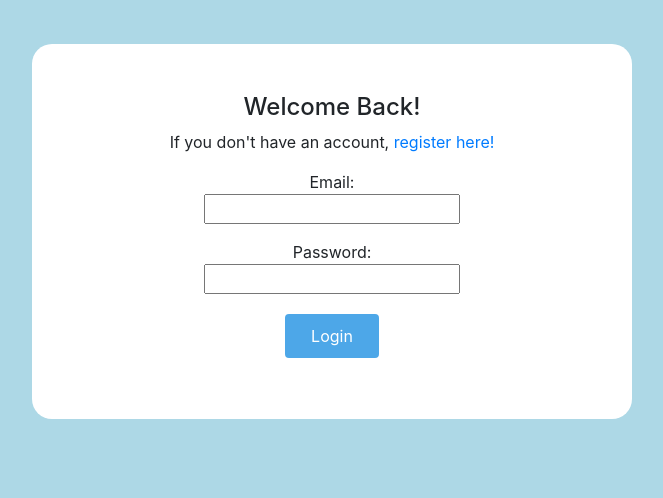
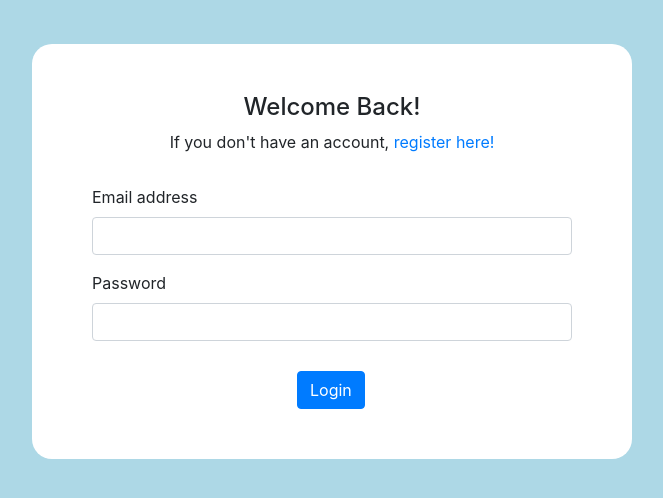
Before and after one commit to Nishant-Ray/NutritionPlus, a Flask app: page /login in a window 1280 px wide. Shown: the part 56-554 px from the top of the page, without its empty margins (418-1081 px from the left). Run offline with Flask 2, Linux system fonts and the light colour scheme; some libraries are stand-ins or nearby versions.

Commit message:
Updated UI

```diff
--- a/templates/login.html
+++ b/templates/login.html
@@ -12,7 +12,7 @@
 			top: 100px;
 			left: 450px;
 			width: 600px;
-			height: 375px;
+			height: 415px;
 			margin: auto;
   			background-color: white;
   			border-radius: 20px;
@@ -61,39 +61,31 @@
 				{% endif %}
 			{% endwith %}
 
-			<form action="#" method="post">
 			<BR>
 			<h4 style="text-align: center">Welcome Back!</h4>
 			<p style="text-align: center">
 				If you don't have an account,
 				<a class="link" href="/register">register here!</a>
 			</p>
-				<p  style="text-align: center">
-					Email:
-					<BR>
-					<input type="Email" name="em">
-				</p>
-				<p  style="text-align: center">
-					Password:
-					<BR>
-					<input type="Password" name="pw">
-				</p>
-				<p  style="text-align: center">
-					<input type="submit"
-					       style="background-color: #4da7e8;
-					              border: 2px solid #4da7e8;
-					              border-radius: 4px;
-					              color: white;
-					              padding: 8px 24px;
-					              text-align: center;
-					              text-decoration: none;
-					              display: inline-block;
-		  						  font-size: 16px;
-		  						  margin: 4px 2px;
-		  						  transition-duration: 0.4s;
-		  						  cursor: pointer;" value="Login">
-				</p>
+
+			<form action="{{ url_for('register') }}" method="post">
+				<div class="form-group">
+					<div style="padding: 15px 60px 0px;">
+						<label for="exampleInputEmail1">Email address</label>
+						<input type="text" class="form-control" name="em" id="exampleInputEmail1" aria-describedby="emailHelp">
+					</div>
+				</div>
+				<div class="form-group">
+					<div style="padding: 0px 60px;">
+						<label for="exampleInputPassword1">Password</label>
+						<input type="password" class="form-control" name="pw" id="exampleInputPassword1">
+					</div>
+					<div style="padding: 30px 265px">
+						<button type="submit" class="btn btn-primary" ">Login</button>
+					</div>
+				</div>
 			</form>
+
 		</div>
 
 		<script src="https://code.jquery.com/jquery-3.3.1.slim.min.js" integrity="sha384-q8i/X+965DzO0rT7abK41JStQIAqVgRVzpbzo5smXKp4YfRvH+8abtTE1Pi6jizo" crossorigin="anonymous"></script>
```
Also changed, not shown: templates/register.html (+18 -23 lines), users.sqlite3. Lines whose indentation alone changed are shown as unchanged.
